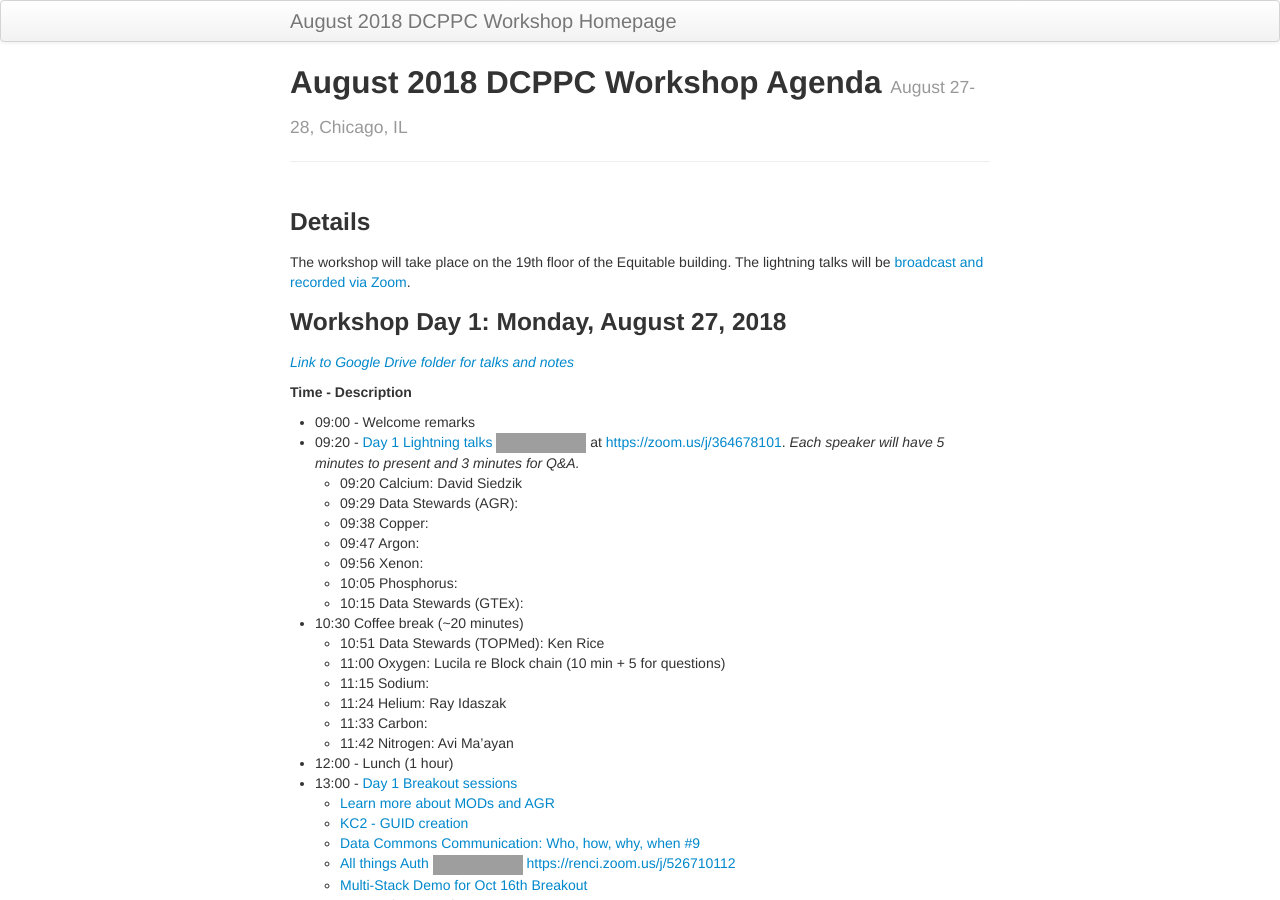
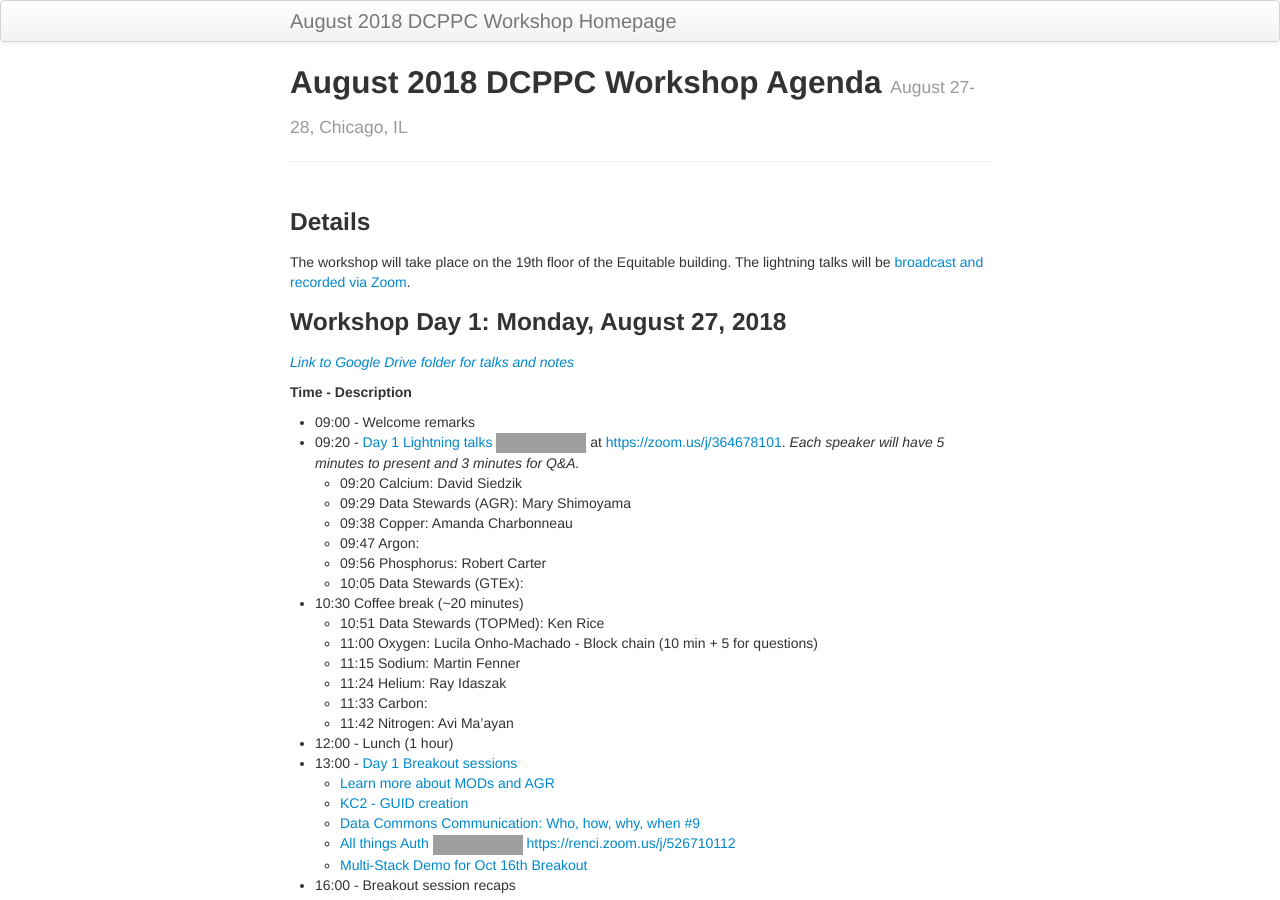
Before and after one commit to dcppc/2018-august-workshop, a Jekyll site: the page built from docs/agenda.md, in a window 1280 px wide and 900 px high. Built offline with Jekyll 4.4.1, drawn with Linux system fonts in a browser that asks for light colours; grey boxes are pictures that could not be loaded.

Commit message:
speakers

```diff
--- a/docs/agenda.md
+++ b/docs/agenda.md
@@ -18,16 +18,15 @@ The workshop will take place on the 19th floor of the Equitable building. The li
 - 09:20 - [Day 1 Lightning talks](https://github.com/dcppc/2018-august-workshop/issues/1)
 ![github](https://img.shields.io/badge/Connect%20-via%20Zoom-blue.svg)   at <https://zoom.us/j/364678101>. _Each speaker will have 5 minutes to present and 3 minutes for Q&A._
 	- 09:20 Calcium: David Siedzik
-	- 09:29 Data Stewards (AGR):
-	- 09:38 Copper:
+	- 09:29 Data Stewards (AGR): Mary Shimoyama
+	- 09:38 Copper: Amanda Charbonneau
 	- 09:47 Argon:
-	- 09:56 Xenon:
-	- 10:05 Phosphorus:
-	- 10:15 Data Stewards (GTEx):
+	- 09:56 Phosphorus: Robert Carter
+	- 10:05 Data Stewards (GTEx):
 - 10:30 Coffee break (~20 minutes)
 	- 10:51 Data Stewards (TOPMed): Ken Rice
-    - 11:00 Oxygen: Lucila re Block chain (10 min + 5 for questions)
-    - 11:15 Sodium:
+    - 11:00 Oxygen: Lucila Onho-Machado - Block chain (10 min + 5 for questions)
+    - 11:15 Sodium: Martin Fenner
 	- 11:24 Helium: Ray Idaszak
 	- 11:33 Carbon:
 	- 11:42 Nitrogen: Avi Ma'ayan
```
